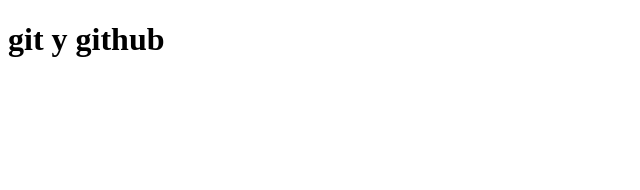
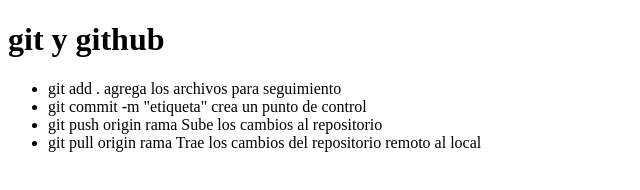
Before and after one commit to JuanLopezAsis27/github, a plain HTML site: page index.html in a window 1280 px wide. Shown: the whole page, without its empty margins (0-640 px from the left). Drawn offline with Linux system fonts and the light colour scheme.

Commit message:
proceso del git

```diff
--- a/index.html
+++ b/index.html
@@ -7,5 +7,11 @@
 </head>
 <body>
     <h1>git y github</h1>
+    <ul>
+        <li>git add . agrega los archivos para seguimiento</li>
+        <li>git commit -m "etiqueta" crea un punto de control</li>
+        <li>git push origin rama Sube los cambios al repositorio</li>
+        <li>git pull origin rama Trae los cambios del repositorio remoto al local</li>
+    </ul>
 </body>
 </html>
```
